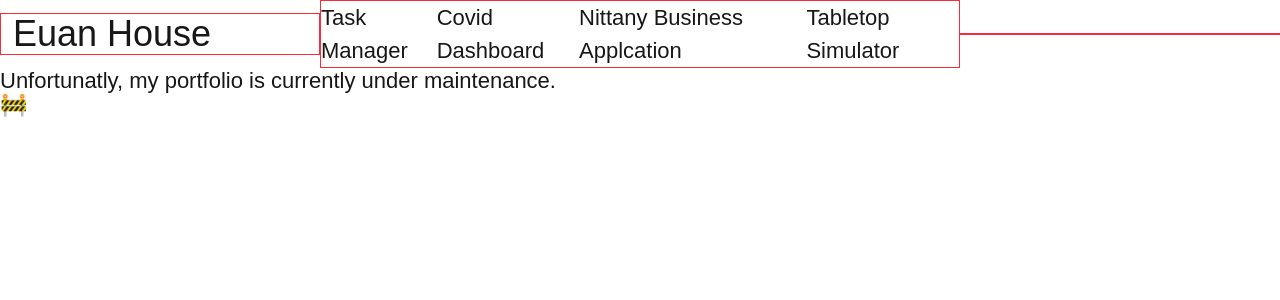
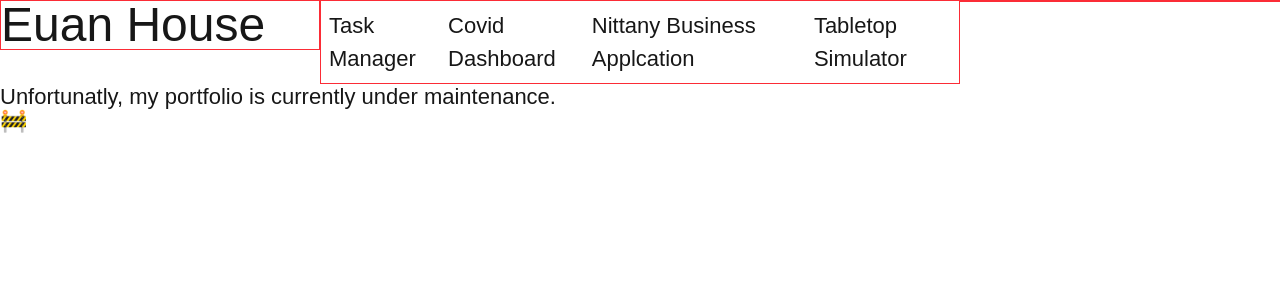
Before and after one commit to ehouse3/ehouse3.github.io, a Next.js app: page / in a window 1280 px wide. Shown: the top 300 px of the page. Built offline with nearby package versions, Linux system fonts and the light colour scheme; some icons are missing.

Commit message:
NavbarLink Update

```diff
--- a/app/globals.css
+++ b/app/globals.css
@@ -14,7 +14,7 @@
 
 @media (prefers-color-scheme: dark) {
   :root {
-    --background: #0a0a0a;
+    --background: #1f1f1f;
     --foreground: #ededed;
   }
 }
--- a/app/layout.tsx
+++ b/app/layout.tsx
@@ -3,6 +3,7 @@ import { Geist, Geist_Mono } from "next/font/google";
 import "./globals.css";
 import { ReactNode } from "react";
 import Link from "next/link";
+import { HeaderLink } from "@/components/components";
 
 const socialUrls = {
   linkedin: "https://linkedin.com/in/euanhouse",
@@ -33,21 +34,36 @@ export const metadata: Metadata = {
 
 function Navbar(): ReactNode {
   return (
-    <div className="grid grid-cols-[1fr_2fr_1fr] items-center">
-      <div id="home" className="px-3 border border-red-500" >
-        <Link href="/"><div className="text-4xl">Euan House</div></Link>
+    <div className="grid grid-cols-[1fr_2fr_1fr] items-start">
+      <div id="home" className="border border-red-500">
+        <Link href="/">
+          <div className="text-5xl">Euan House</div>
+        </Link>
       </div>
       <div id="projects" className="flex justify-around border border-red-500">
-        <Link href={projectPaths.taskManager}><h1>Task Manager</h1></Link>
-        <Link href={projectPaths.covidDashboard}><h1>Covid Dashboard</h1></Link>
-        <Link href={projectPaths.nittanyBusiness}>
+        <HeaderLink href={projectPaths.taskManager}>
+          <h1>Task Manager</h1>
+        </HeaderLink>
+        <HeaderLink href={projectPaths.covidDashboard}>
+          <h1>Covid Dashboard</h1>
+        </HeaderLink>
+        <HeaderLink href={projectPaths.nittanyBusiness}>
           <h1>Nittany Business Applcation</h1>
+        </HeaderLink>
+        <HeaderLink href={projectPaths.tableTopSimulator}>
+          <h1>Tabletop Simulator</h1>
+        </HeaderLink>
+      </div>
+      <div
+        id="socials"
+        className="flex justify-end gap-4 px-4 border border-red-500"
+      >
+        <Link href={socialUrls.linkedin}>
+          {<i className="ci ci-linkedin ci-3x"></i>}
         </Link>
-        <Link href={projectPaths.tableTopSimulator}><h1>Tabletop Simulator</h1></Link>
-      </div>
-      <div id="socials" className="flex justify-end gap-4 px-4 border border-red-500">
-        <Link href={socialUrls.linkedin}>{<i className="ci ci-linkedin ci-3x"></i>}</Link>
-        <Link href={socialUrls.github}>{<i className="ci ci-github-light ci-3x"></i>}</Link>
+        <Link href={socialUrls.github}>
+          {<i className="ci ci-github-light ci-3x"></i>}
+        </Link>
       </div>
     </div>
   );
--- /dev/null
+++ b/components/components.tsx
@@ -0,0 +1,26 @@
+/** Components file for top level react components */
+
+import { Url } from "next/dist/shared/lib/router/router";
+import Link from "next/link";
+import { ReactNode } from "react";
+
+interface HeaderLinkProps {
+  children: ReactNode;
+  href: Url;
+}
+/** Link button on layout of header */
+export function HeaderLink(props: HeaderLinkProps): ReactNode {
+  // hover:shadow-[0px_15px_0px_0px_rgba(255,0,0,1)]
+  // hover:shadow-[0px_10px_0px_0px_rgba(0,0,0,1)] [clip-path:polygon(0%_0%,100%_0%,100%_100%,50%_70%,0_100%)]
+  return (
+    <div className="flex antialiased transition-discrete transition-all ">
+      <Link
+        className="transition-discrete transition-all hover:bg-neutral-600 p-2 hover:shadow-[0rem_3rem_0rem_0rem_rgba(255,0,0,1)] [clip-path:polygon(0%_0%,100%_0%,100%_100%,50%_110%,0_100%)]"
+        href={props.href}
+      >
+        <div className="flex hover:shadow-[0px_5px_0px_0px_rgba(0,255,0,1)]"></div>
+        {props.children}
+      </Link>
+    </div>
+  );
+}
```
